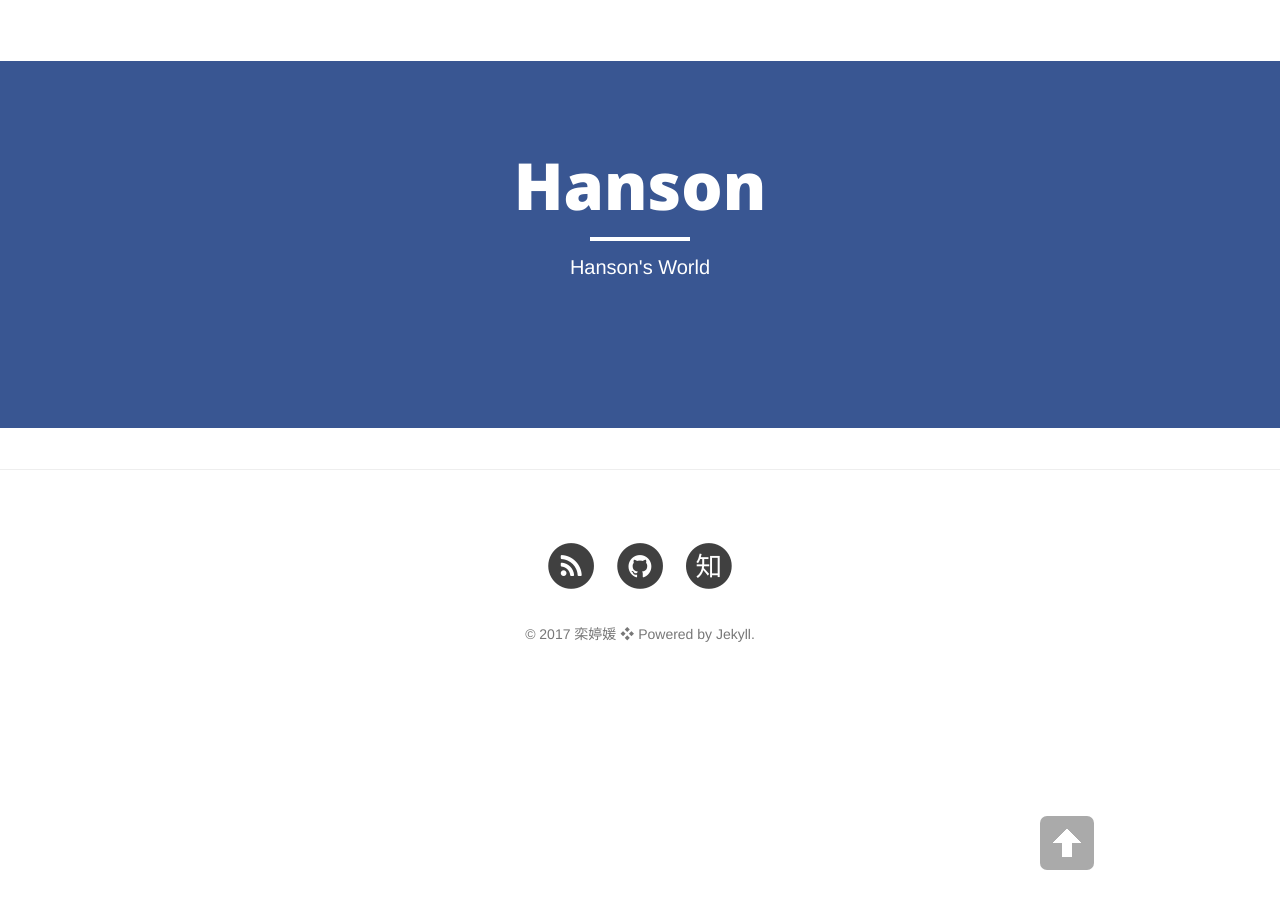
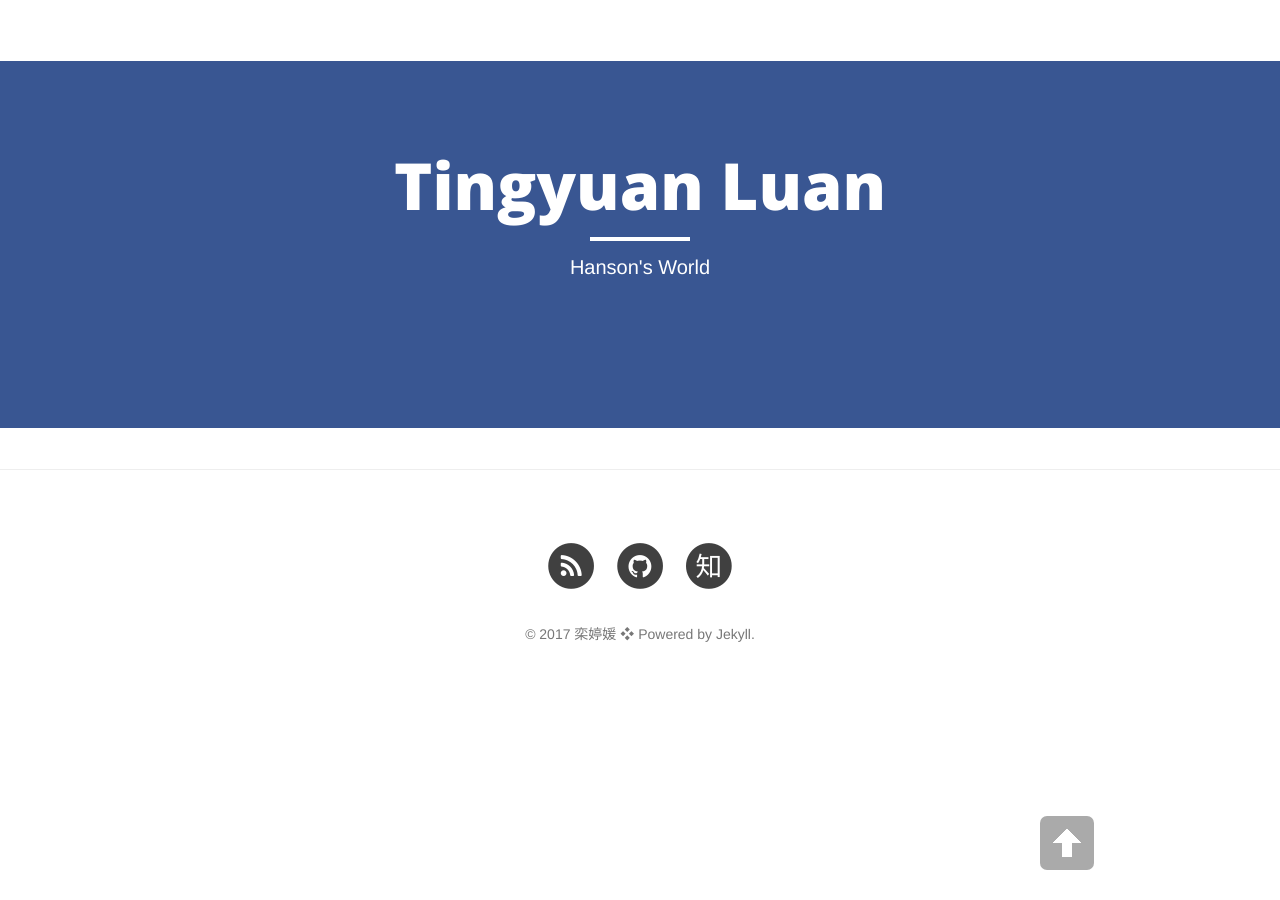
Before and after one commit to tyluan/tyluan.github.io, a Jekyll site: the page built from index.html, in a window 1280 px wide. Built offline with Jekyll 4.4.1, drawn with Linux system fonts in a browser that asks for light colours; nearby versions of some CDN libraries; the list of posts is cut into pages by our own code.

Commit message:
solve warning
change some config

```diff
--- a/_config.yml
+++ b/_config.yml
@@ -1,8 +1,8 @@
 # Site settings
-title: Hanson
+title: Tingyuan Luan
 header-img: "img/facebook.jpg"
 tagline: "cn"
-description: "Hanson|Think Different"
+description: "tyLuan|Make it Different"
 baseurl: ""
 url: "http://tyluan.github.io"
 
@@ -27,7 +27,7 @@
 # use Github Flavored Markdown !important
 # document: http://jekyllrb.com/docs/configuration/#kramdown
 markdown: kramdown
-highlighter: pygments
+highlighter: rouge
 permalink: pretty
 paginate: 8
 exclude: ["less","node_modules","Gruntfile.js","package.json","README.md"]
@@ -49,12 +49,11 @@
 
 # Comments
 comments :
-  provider : duoshuo
+  provider : tyluan
   duoshuo :
-    short_name : hanson
+    short_name : tyluan
   disqus :
-      short_name : hanson
-
+      short_name : tyluan
 # Analytics and webmaster tools stuff goes here
 google_analytics:
 google_verify:
```
